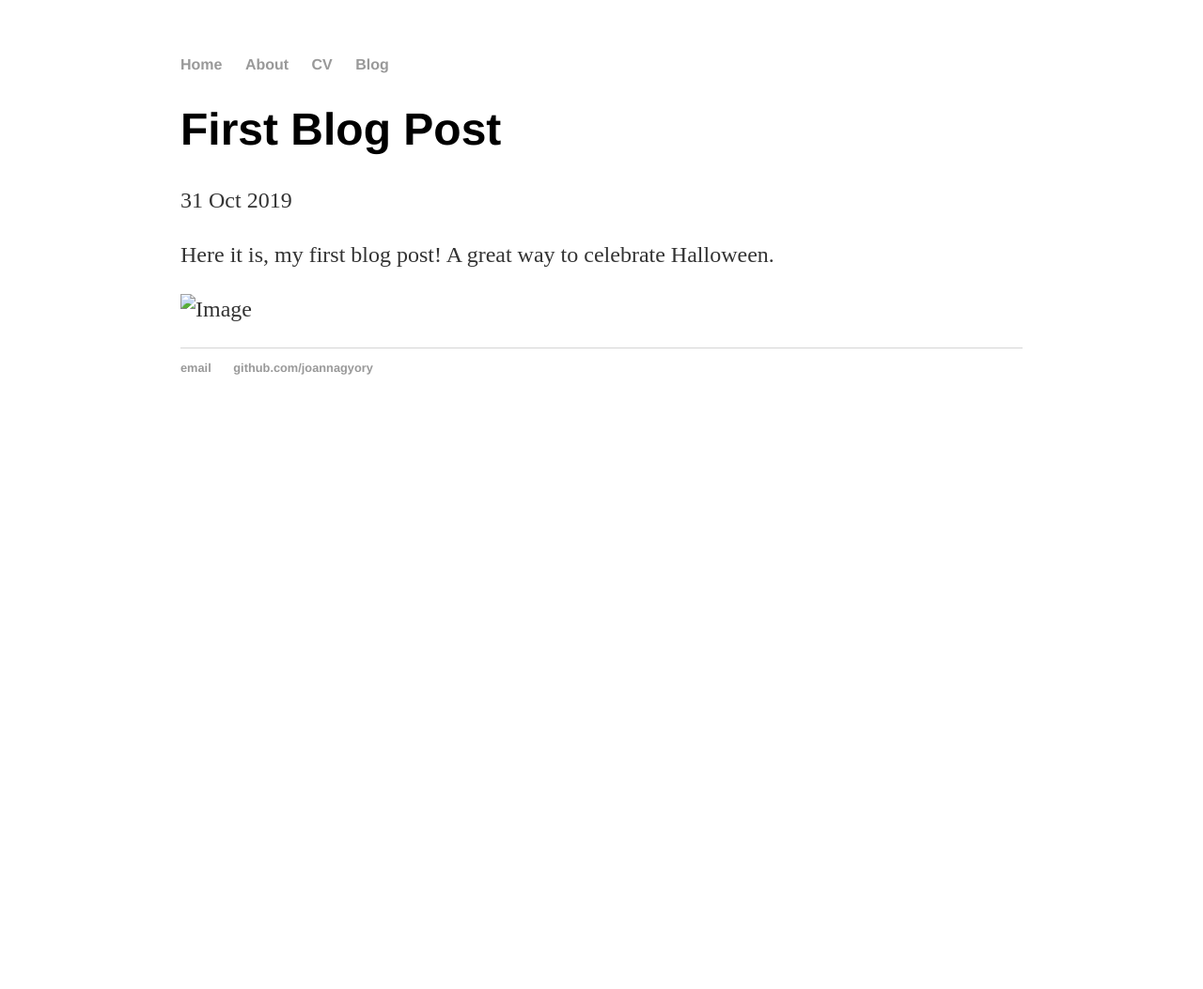
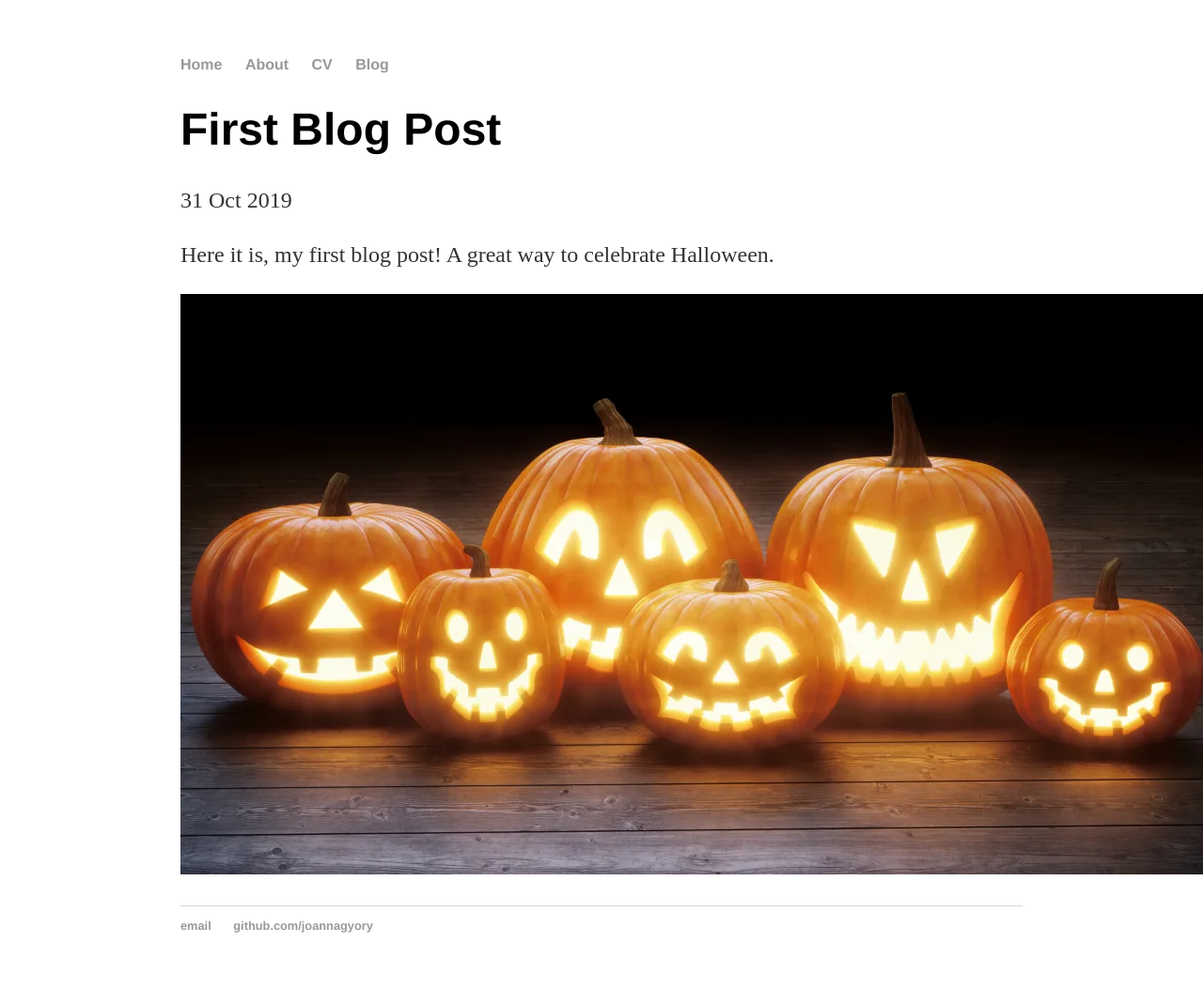
Before and after one commit to joannagyory/joannagyory.github.io, a Jekyll site: the page built from _posts/2019-10-31-first-post.md, in a window 1280 px wide. Shown: the whole page at 94% size. Built offline with Jekyll 4.4.1, drawn with Linux system fonts in a browser that asks for light colours; before the commit the page ends 900 px from its top, so only the background shows below that.

Commit message:
Update 2019-10-31-first-post.md

```diff
--- a/_posts/2019-10-31-first-post.md
+++ b/_posts/2019-10-31-first-post.md
@@ -6,4 +6,4 @@
 
 Here it is, my first blog post! A great way to celebrate Halloween.
 
-![Image](images/JackOLanterns.png)
+![Image](https://github.com/joannagyory/joannagyory.github.io/blob/master/images/JackOLanterns.png?raw=true)
```
